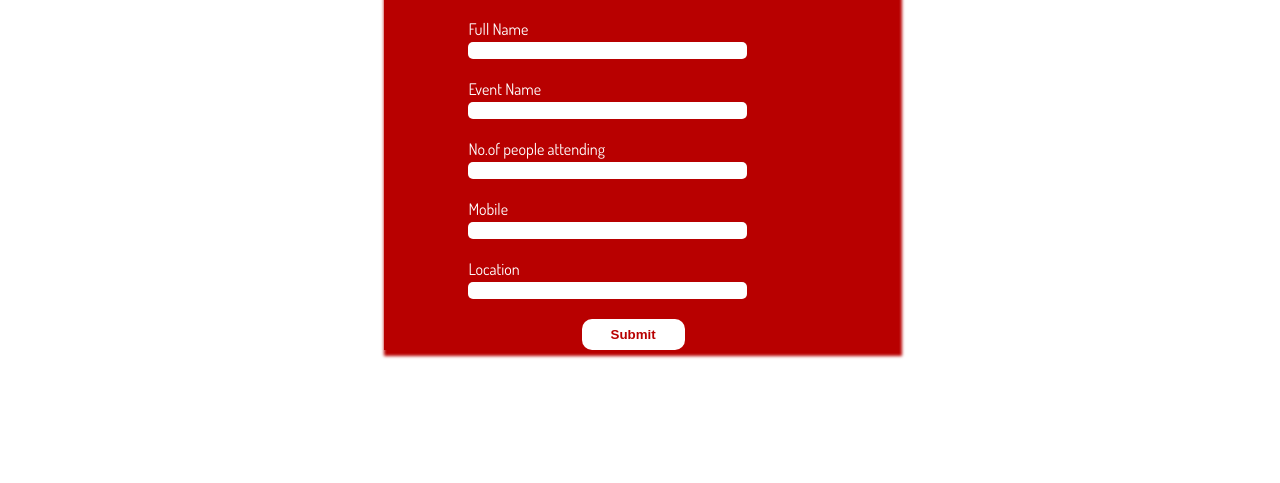
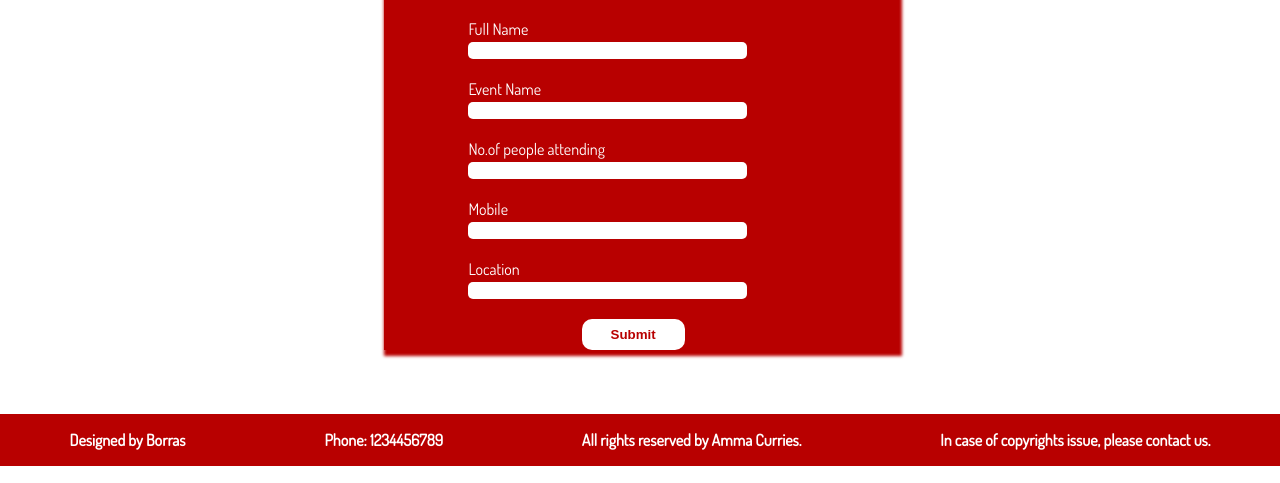
Before and after one commit to saitejaborra/saitejaborra.github.io, a plain HTML site: page catering.html in a window 1280 px wide. Shown: the part 317-800 px from the top of the page. Drawn offline with Linux system fonts and the light colour scheme.

Commit message:
Update catering.html

```diff
--- a/catering.html
+++ b/catering.html
@@ -47,6 +47,12 @@
            </form>
        </div>
     </main>
+        <footer>
+        <p>Designed by Borras</p>
+        <p>Phone: 1234456789</p>
+        <p>All rights reserved by Amma Curries.</p>
+        <p>In case of copyrights issue, please contact us.</p>
+    </footer>
     <script src="https://smtpjs.com/v3/smtp.js"></script>
     <script src="appforcatering.js"></script>
     <script src="app.js"></script>
```
